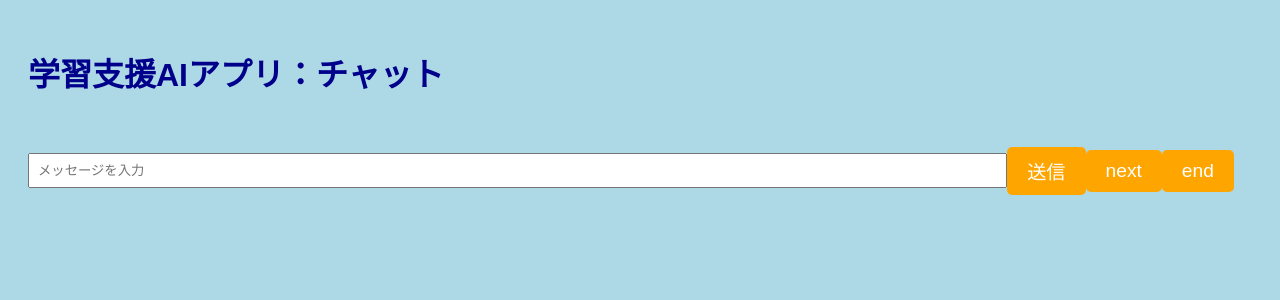
After one commit to ledudon/internship-project, a Flask app: template templates/chat.html in a window 1280 px wide. The commit adds this page. Shown: the top 300 px of the page. Run offline with Flask 3, Linux system fonts and the light colour scheme; the template is opened without the code that fills it, so the values that code supplies are empty.

Commit message:
add:フロント開発。json取り出し処理まで

```diff
--- a/app.py
+++ b/app.py
@@ -1,32 +1,47 @@
-# 簡単なFlaskアプリ
-from flask import Flask, jsonify
+# Flaskライブラリを読み込みます
+from flask import Flask, render_template, request, jsonify  # jsonify: JSONレスポンス用
+import learning_console_app as lca
 
-# Flaskアプリを作る
+# Flaskアプリケーションを作成します
 app = Flask(__name__)
 
-# 日本語文字化け対策
-app.json.ensure_ascii = False
+# トップページのルート設定
+@app.route('/', methods=['GET'])
+def index():
+    # index.htmlテンプレートを読み込み、初期メッセージを渡します
+    return render_template(
+        'index.html',
+        subjects=lca.SUBJECTS,
+        levels=lca.LEVELS
+    )
 
-# ホームページの設定
-@app.route('/')
-def home():
-    return '''
-<h1>こんにちは! </h1>
-<p>Flaskが動いています</p>
-<p>おめでとうございます! </p>
-'''
+@app.route('/start', methods=['POST'])
+def start():
+    subject_index = int(request.form['subject'])
+    level_index = int(request.form['level'])
 
-# APIテスト用（文字化け対策実施済み）
-@app.route('/test')
-def test():
-    return jsonify({
-        'message': 'テスト成功',
-        'status': 'OK',
-        'comment': '日本語も正常に表示されます'
-    })
+    subject = lca.SUBJECTS[subject_index]
+    level = lca.LEVELS[level_index]
 
-# サーバーを開始
+    # systemプロンプトを作成し履歴をクリア
+    system_prompt = lca.PROMPT_TEMPLATE.format(SUBJECT=subject, LEVEL=level)
+    lca.messages.clear()
+    lca.messages.append({"role": "system", "content": system_prompt})
+
+    return render_template('chat.html')
+
+@app.route('/api/message', methods=['POST'])
+def api_message():
+    """
+    AJAXでメッセージ送受信を処理
+    learning_console_app.chat_once() を呼び出して応答を生成し JSONで返却
+    """
+    data = request.get_json()
+    user_msg = data.get('message', '').strip()
+    bot_reply = lca.chat_once(user_msg)
+    print(bot_reply)
+    return jsonify({'reply': bot_reply})
+
 if __name__ == '__main__':
-    print("サーバーを開始します")
-    print("ブラウザで <http://127.0.0.1:5000> を開いてください")
+    # デバッグモードでローカルサーバーを起動します
     app.run(debug=True)
--- a/chatgpt_stateless.py
+++ b/learning_console_app.py
@@ -1,10 +1,58 @@
 """
-chatgpt_stateless.py - ChatGPT一問一答アプリ
+learning_console_app.py - ChatGPT一問一答アプリ
 
 Description:
     OpenAI API を使って、ステートレスに一問一答するスクリプト。
     ユーザーが入力した質問に対して、ChatGPTが応答を返します。
-    ステートフルなので、会話の履歴は保持しません。
+"""
+
+"""
+### 問題出題時
+{{
+    "type": "question",
+    "question_number": 問題番号,
+    "question_text": "問題文をここに記載",
+    "options": [
+        {"number": 1, "text": "選択肢1"},
+        {"number": 2, "text": "選択肢2"},
+        {"number": 3, "text": "選択肢3"},
+        {"number": 4, "text": "選択肢4"},
+        {"number": 5, "text": "選択肢5"}
+    ],
+    "correct_answer": 正解の選択肢番号
+}}
+
+### 解答評価時
+{{
+    "type": "evaluation",
+    "result": "正解",
+    "explanation": "解説文をここに記載"
+}}
+
+### 学習分析時
+{{
+    "type": "analysis",
+    "statics": {{
+        "accuracy_rate": "正答率%",
+        "total_questions": 総問題数,
+        "correnct_answers": 正答数
+    }},
+    "overall_evaluation": "総合評価文",
+    "strength": [
+        "良い点1",
+        "良い点2"
+    ],
+    "improvements": [
+        "改善点1",
+        "改善点2"
+    ],
+    "adviece": "具体的な学習提案"
+}}
+
+## 重要事項
+常に学習者の理解促進を重視し、建設的で励ましのトーンで回答してください。
+会話の流れを記憶し、学習者の進捗を把握して適切にサポートしてください。
+必ずJSON形式で回答し、他のテキストは一切含めないでください。
 """
 # ── 標準／サードパーティライブラリのインポート ────────────────
 import os              # OpenAIのAPIキーを取得するために使用する
@@ -57,19 +105,61 @@ PROMPT_TEMPLATE = """
  を表示し、一連のプロセスを終了する。
 
 ## 出力形式
+必ず、以下の形式に則って出力してください。
 チャット上でテキストとして出題、判定、解説を行ってください。
-また、出題は以下の形式で行ってください
-問題：(問題文)
-１．選択肢1
-２．選択肢2
-３．選択肢3
-４．選択肢4
-５．選択肢5
+数式を出力する場合は、Markdown形式で記述してください。
+### 問題出題時
+{{
+    "type": "question",
+    "question_number": 問題番号,
+    "question_text": "問題文をここに記載",
+    "options": [
+        "選択肢1",
+        "選択肢2",
+        "選択肢3",
+        "選択肢4",
+        "選択肢5"
+    ],
+    "correct_answer": 正解の選択肢番号
+}}
+
+### 解答評価時
+{{
+    "type": "evaluation",
+    "result": "正解",
+    "explanation": "解説文をここに記載"
+}}
+
+### 学習分析時
+{{
+    "type": "analysis",
+    "statics": {{
+        "accuracy_rate": "正答率%",
+        "total_questions": 総問題数,
+        "correnct_answers": 正答数
+    }},
+    "overall_evaluation": "総合評価文",
+    "strength": [
+        "良い点1",
+        "良い点2"
+    ],
+    "improvements": [
+        "改善点1",
+        "改善点2"
+    ],
+    "adviece": "具体的な学習提案"
+}}
+
+## 重要事項
+常に学習者の理解促進を重視し、建設的で励ましのトーンで回答してください。
+会話の流れを記憶し、学習者の進捗を把握して適切にサポートしてください。
+必ずJSON形式で回答し、他のテキストは一切含めないでください。
+
 """
 
 messages = []
-subjects = ["数学", "英語", "理科"]
-difficulties = [
+SUBJECTS = ["数学", "英語", "理科"]
+LEVELS = [
     "初学者に向けた、基本的な知識を問う問題",
     "一般的な中学生が正答できる問題",
     "一般的な高校生が正答できる問題",
@@ -95,7 +185,6 @@ def chat_once(message: str) -> str:
 
     # choices[0] に応答が入っているので中身を取り出して返す
     bot_reply = resp.choices[0].message.content
-    print(resp)
     messages.append({"role": "assistant", "content": bot_reply})
     return bot_reply
 
@@ -115,7 +204,7 @@ def main():
         print("入力が不正です。")
         return
 
-    SYSTEM_PROMPT = PROMPT_TEMPLATE.format(SUBJECT=subjects[subject_index], LEVEL=difficulties[level_index])
+    SYSTEM_PROMPT = PROMPT_TEMPLATE.format(SUBJECT=SUBJECTS[subject_index], LEVEL=LEVELS[level_index])
     messages.append({"role": "system", "content": SYSTEM_PROMPT})
 
     q_count: int = 0
--- /dev/null
+++ b/static/script.js
@@ -0,0 +1,87 @@
+// チャット画面でAJAX送信＆表示
+// 'next'/'end'ボタンも同様に送信
+
+document.addEventListener('DOMContentLoaded', () => {
+  const form = document.getElementById('chatForm');
+  const chatArea = document.getElementById('chatArea');
+  const nextBtn = document.getElementById('nextBtn');
+  const endBtn = document.getElementById('endBtn');
+
+  function sendMessage(text) {
+    // 入力表示
+    text = marked.parse(text);
+    chatArea.innerHTML += `<p class="user"><strong>あなた:</strong> ${text}</p>`;
+    chatArea.scrollTop = chatArea.scrollHeight;
+    // サーバー送信
+    const res = fetch('/api/message', {
+      method: 'POST',
+      headers: {'Content-Type': 'application/json'},
+      body: JSON.stringify({message: text})
+      })
+      .then(response => response.json())
+      .then(data => {
+        // 応答表示
+        reply_data = JSON.parse(data.reply);
+        message_type = reply_data.type;
+        if(message_type == "question"){ // 出題
+            questoin_number = reply_data.questoin_number;
+            question_text = reply_data.question_text;
+            options = reply_data.options;
+            // 問題文と選択肢を表示
+            chatArea.innerHTML += `<p class="bot"><strong>AI:第</strong> ${question_number} <strong>問</strong></p>`;
+            chatArea.innerHTML += `<p class="bot"> ${question_text}</p>`;
+            options.forEach((option, index) => {
+              chatArea.innerHTML += `<p class="bot"><strong>選択肢${index + 1}:</strong> ${option}</p>`;
+            });
+        }
+        else if(message_type == "evaluation"){ // 正誤判定、解説
+            result = reply_data.result;
+            explanation = reply_data.explanation;
+            chatArea.innerHTML += `<p class="bot"><strong>AI:</strong> ${result}</p>`;
+            chatArea.innerHTML += `<p class="bot"><strong>解説:</strong> ${explanation}</p>`;
+        }
+        else if(message_type == "analysis"){ // 総評
+            accuracy_rate = reply_data.statics.accuracy_rate;
+            total_questions = reply_data.statics.total_questions;
+            correct_answers = reply_data.statics.correct_answers;
+            overall_evaluation = reply_data.overall_evaluation;
+            strengts = reply_data.strengths;
+            improvements = reply_data.improvements;
+            advice = reply_data.advice;
+
+            chatArea.innerHTML += `<p class="bot"><strong>AI:</strong> **分析結果**</p>`
+            chatArea.innerHTML += `<p class="bot"> 正答率：${accuracy_rate}</p>`
+            chatArea.innerHTML += `<p class="bot"> 総問題数：${total_questions}</p>`
+            chatArea.innerHTML += `<p class="bot"> 正解数：${correct_answers}</p>`
+            chatArea.innerHTML += `<p class="bot"> 総評：${overall_evaluation}</p>`
+            chatArea.innerHTML += `<p class="bot"> 良い点：</p>`
+        }
+        chatArea.scrollTop = chatArea.scrollHeight;
+
+        // KaTeXレンダリング（新しく追加された部分だけ対象にする）
+        renderMathInElement(chatArea, {
+            delimiters: [
+            {left: "$$", right: "$$", display: true},
+            {left: "$", right: "$", display: false}
+            ]
+        });
+      });
+  }
+  // 送信ボタンの押下イベント
+  form.addEventListener('submit', (e) => {
+    // デフォルトのフォーム送信を防止
+    e.preventDefault();
+    // formのmessageのvalueの空白を取り除いた文字列をinputに代入
+    const input = form.message.value.trim();
+    // 空文字列の場合は何もしない
+    if (!input) return;
+    // メッセージ送信
+    sendMessage(input);
+    // 入力フィールドをクリア
+    form.message.value = '';
+  });
+  // nextボタンの押下イベント
+  nextBtn.addEventListener('click', () => sendMessage('next'));
+  // endボタンの押下イベント
+  endBtn.addEventListener('click', () => sendMessage('end'));
+});
--- /dev/null
+++ b/static/style.css
@@ -0,0 +1,59 @@
+/* 簡単なスタイル */
+body {
+    display: flex;
+    flex-direction: column;
+    font-family: Arial, sans-serif;
+    background-color: lightblue;
+    padding: 20px;
+}
+
+.chat {
+    margin-bottom: 10px;
+}
+
+form {
+    margin-top: 20px;
+}
+
+h1 {
+    color: darkblue;
+    font-size: 2em;
+}
+
+input[type="text"] {
+    width: 80%;
+    padding: 8px;
+    box-sizing: border-box;
+}
+
+button {
+    background-color: orange;
+    color: white;
+    padding: 10px 20px;
+    border: none;
+    border-radius: 5px;
+    font-size: 1.2em;
+    cursor: pointer;
+}
+
+button:hover {
+    background-color: darkorange;
+}
+
+#chatArea {
+    color: red;
+}
+
+#chatForm {
+    color: blue;
+    display: flex;
+    align-items: center;
+    position: sticky;
+    bottom: 0;
+}
+
+#message {
+    margin-top: 20px;
+    font-size: 1.1em;
+    color: green;
+}
--- /dev/null
+++ b/templates/chat.html
@@ -0,0 +1,24 @@
+<!DOCTYPE html>
+<html lang="ja">
+<head>
+    <meta charset="UTF-8">
+    <title>学習支援アプリ - チャット</title>
+    <link rel="stylesheet" href="/static/style.css">
+    <script src="/static/script.js" defer></script>
+    <!-- ライブラリ読み込み -->
+    <script src="https://cdn.jsdelivr.net/npm/marked/marked.min.js"></script>
+    <script src="https://cdn.jsdelivr.net/npm/katex@0.16.9/dist/katex.min.js"></script>
+    <script src="https://cdn.jsdelivr.net/npm/katex@0.16.9/dist/contrib/auto-render.min.js"></script>
+
+<body>
+    <h1>学習支援AIアプリ：チャット</h1>
+    <div id="chatArea" class="chat"></div>
+    <form id="chatForm">
+        <input type="text" name="message" placeholder="メッセージを入力">
+        <button type="submit">送信</button>
+        <!-- 追加ボタン -->
+        <button type="button" id="nextBtn">next</button>
+        <button type="button" id="endBtn">end</button>
+    </form>
+</body>
+</html>
```
Also changed, not shown: script.js (deleted, +0 -19 lines), style.css (deleted, +0 -32 lines), templates/index.html (+25 -7 lines).
